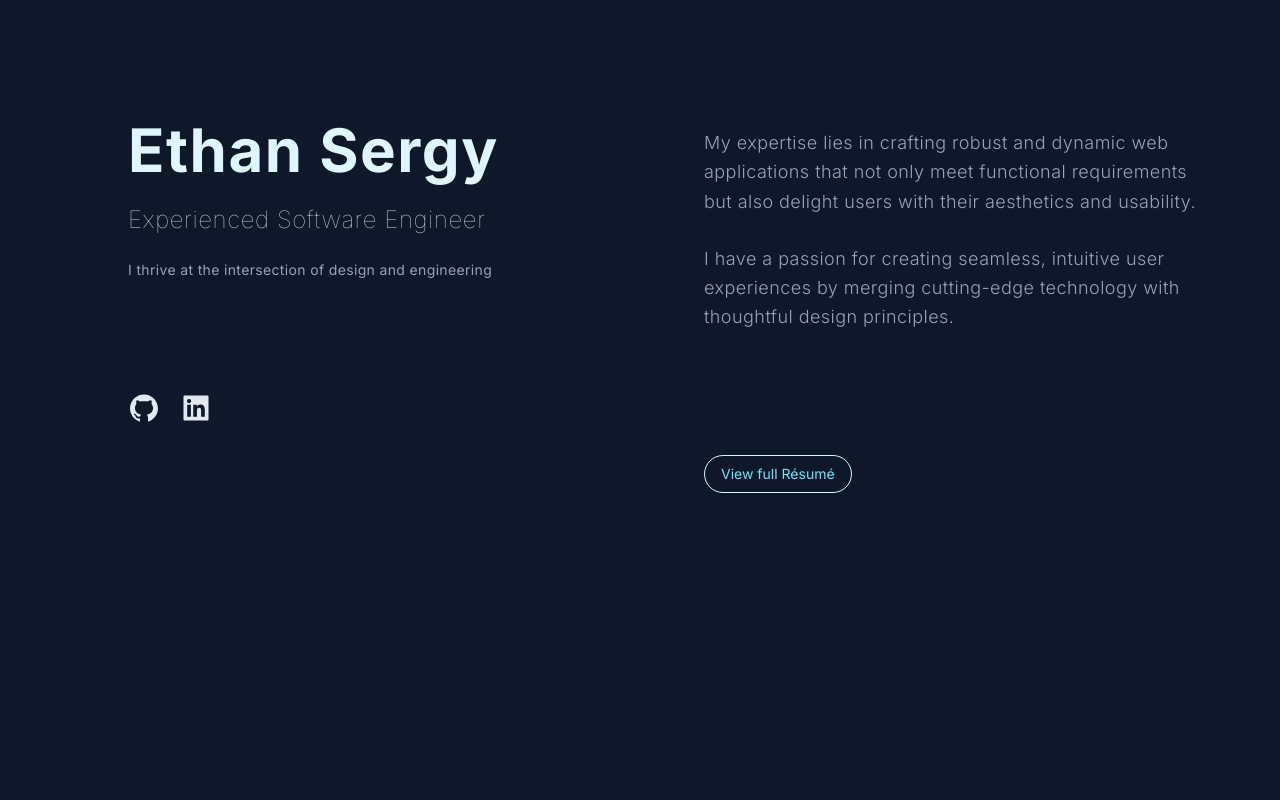
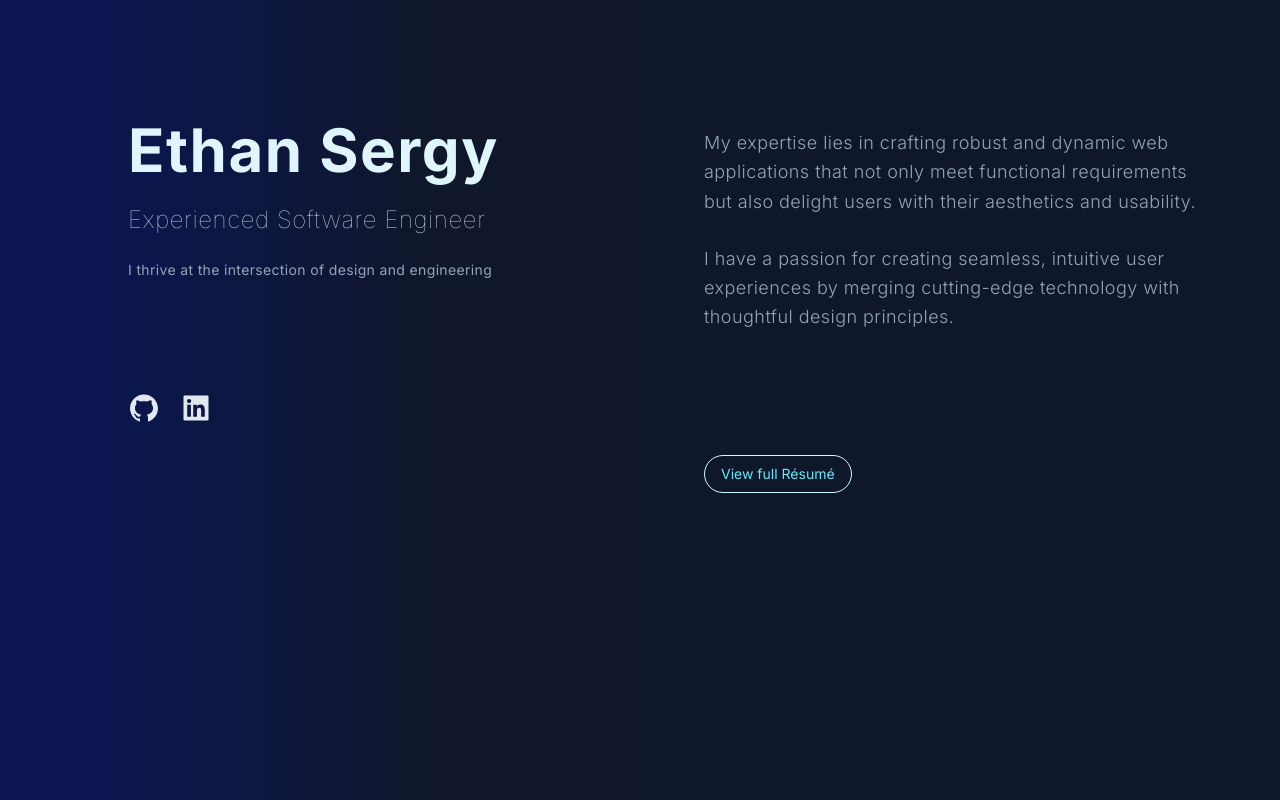
Before and after one commit to Sergyoubi/Portfolio, a Next.js app: page / in a window 1280 px wide. Shown: the top 800 px of the page. Built offline with nearby package versions, Linux system fonts and the light colour scheme.

Commit message:
implemented gradientbg  for large screen

```diff
--- a/app/globals.css
+++ b/app/globals.css
@@ -35,6 +35,9 @@
   @apply bg-[radial-gradient(ellipse_at_left,_var(--tw-gradient-stops))] from-violet-800 via-cyan-800 to-fuchsia-700 animate-gradient-xy;
 }
 
+.gradient {
+  @layer utilities {
+    @screen lg {
       .black-gradient {
         background: rgb(11, 22, 80);
         background: linear-gradient(
@@ -43,3 +46,6 @@
           rgba(15, 23, 42, 0.9962359943977591) 68%
         );
       }
+    }
+  }
+}
```
Lines whose indentation alone changed are shown as unchanged.
